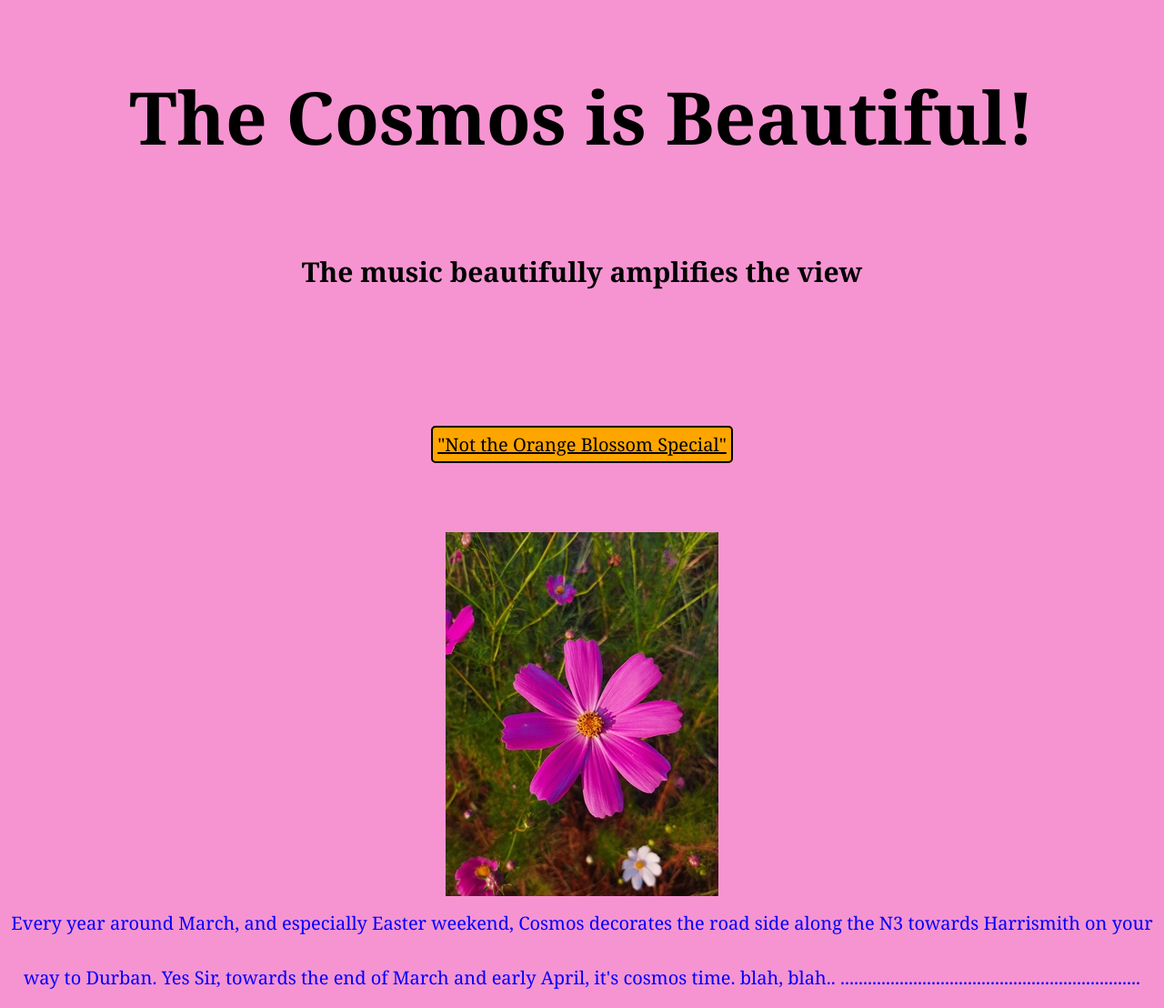
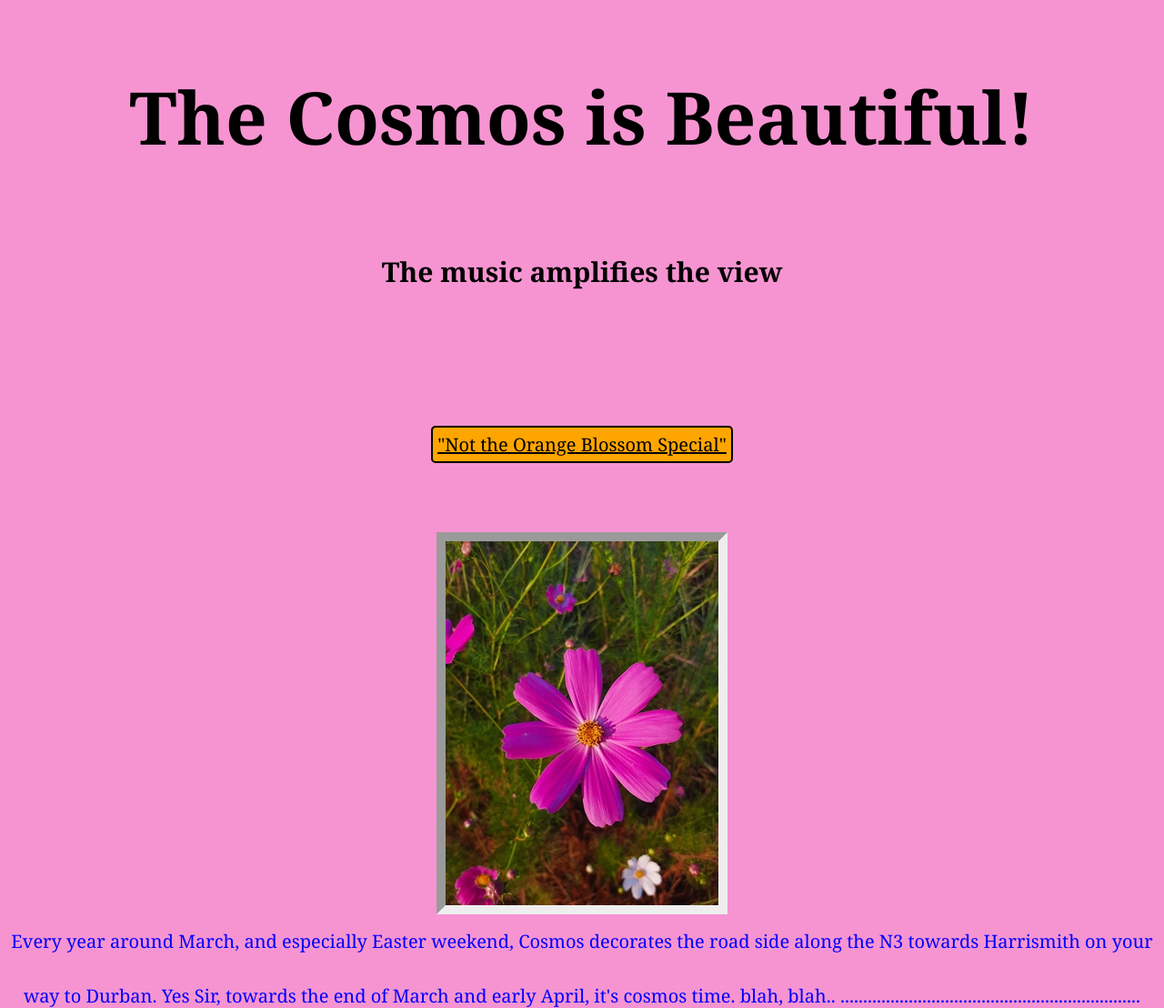
Before and after one commit to Clifford459/git-test, a plain HTML site: page index.html in a window 1280 px wide. Shown: the part 2-1110 px from the top of the page at 91% size. Drawn offline with Linux system fonts and the light colour scheme.

Commit message:
added-brorders

```diff
--- a/index.html
+++ b/index.html
@@ -11,7 +11,7 @@
        </head>
         <h1>Cosmos</h1>
 
-<h2>The music <strong>beautifully</strong> amplifies the view</h2>
+<h2>The music amplifies the view</h2>
 
     <music src="music/BLOMMETJIE GEDENK AAN MY.mp3" alt="music/BLOMMETJIE GEDENK AAN MY.mp3">
 <a href="music/BLOMMETJIE GEDENK AAN MY.mp3/" class="button">"Not the Orange Blossom Special"</a>
--- a/styles/main.css
+++ b/styles/main.css
@@ -19,7 +19,7 @@ h3, h4, h5, h6,
 	font-family:Georgia, 'Times New Roman', Times, serif;
 	vertical-align: baseline;
 }
-img {display: block; margin: 0 auto;}
+img {border: 10px; border-style: inset; display: block; margin: 0 auto;}
 
 
 /* HTML5 display-role reset for older browsers */
```
